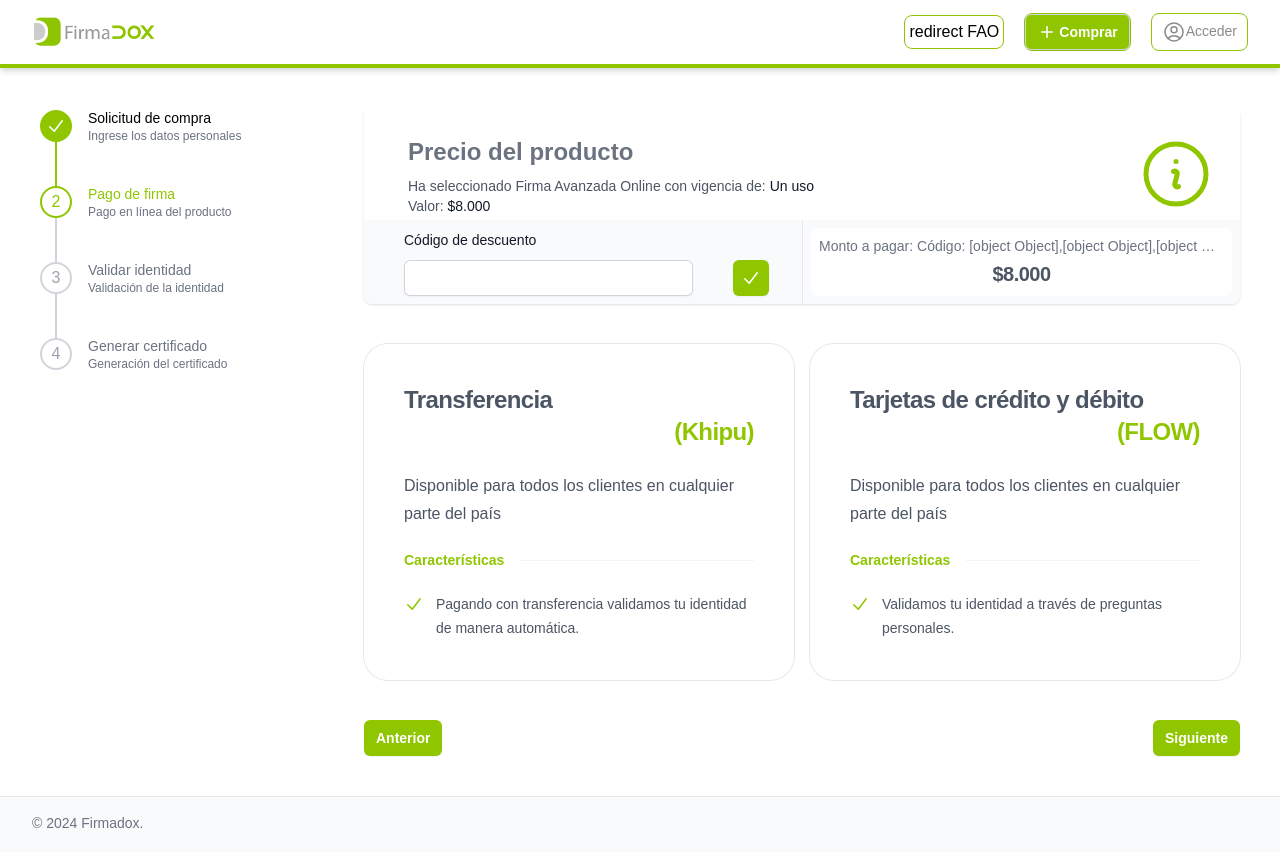
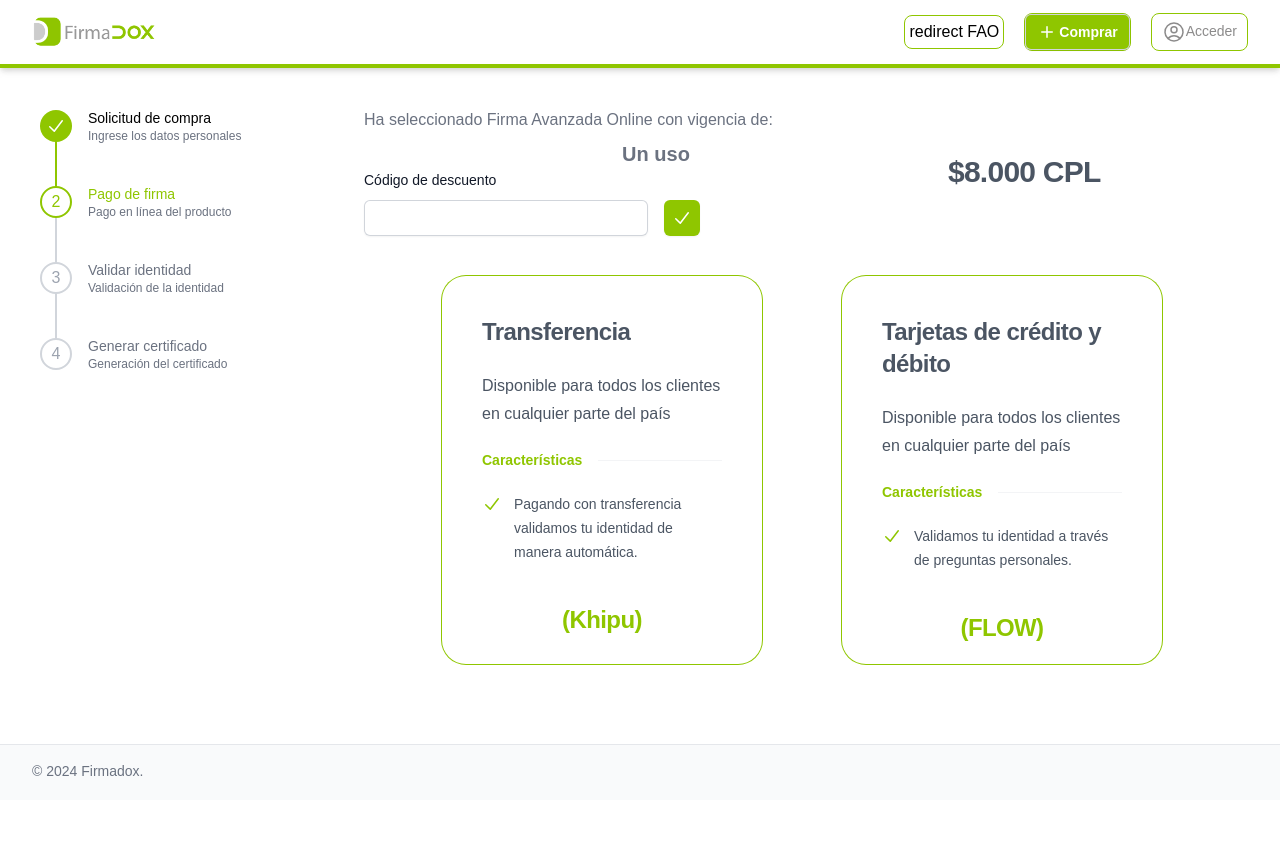
Before and after one commit to feriveragom/rvtfao, a React (Vite) app: page /fao in a window 1280 px wide. After the commit the page ends 800 px from the top, so only its background shows below. Built offline with nearby package versions, Linux system fonts and the light colour scheme.

Commit message:
Maquetacion del formulario

```diff
--- a/src/components/Fao.jsx
+++ b/src/components/Fao.jsx
@@ -3,9 +3,9 @@ import { useState } from 'react'
 import Steps from "./Steps"
 import TermCond from './TermCond'
 
-import { Step1, Step2, Step3, Step4, includedFeatures1, includedFeatures2 } from './DataUtils';
+import { stepc1, stepc2, stepc3, stepc4, includedFeatures1, includedFeatures2 } from './DataUtils';
 import Maqueta1 from './Maqueta1';
-import Tarjeta from './Tarjeta';
+import Informacion from './Informacion';
 import Secciones from './Secciones';
 
 const mailingLists = [
@@ -21,8 +21,8 @@ function Fao() {
   const [open, setOpen] = useState(false)
   const [enabled, setEnabled] = useState(false)
   const [submitted, setSubmitted] = useState(false)
-  const [codigo, setCodigo] = useState(Step2)
-  const [steps, setSteps] = useState(Step2)
+  const [codigo, setCodigo] = useState("")
+  const [steps, setSteps] = useState(stepc2)
 
   const onSubmit = (data) => {
     setSubmitted(true)
@@ -30,9 +30,7 @@ function Fao() {
 
     if (enabled) {
       // TODO
-      setSteps(Step2)
-
-
+      setSteps(stepc2)
     }
   };
 
@@ -46,27 +44,27 @@ function Fao() {
   const step2 = () => {
     return (
       <div className="col-span-3 p-10 space-y-10">
-        <Tarjeta name="Precio del producto" codigo={codigo} onSubmit2={onSubmit2} selectedMailingLists={selectedMailingLists} />
-        <div className='grid grid-cols-2 gap-4'>
-          <div className='col-span-1'><Secciones title="Transferencia" subtitle="(Khipu)" description={desc} includedFeatures={includedFeatures1} /></div>
-          <div className='col-span-1'><Secciones title="Tarjetas de crédito y débito" subtitle="(FLOW)" description={desc} includedFeatures={includedFeatures2} /></div>
+        <Informacion codigo={codigo} onSubmit2={onSubmit2} selectedMailingLists={selectedMailingLists} />
+        <div className='flex space-x-20 px-10 justify-center'>
+          <Secciones title="Transferencia" subtitle="(Khipu)" description={desc} includedFeatures={includedFeatures1} />
+          <Secciones title="Tarjetas de crédito y débito" subtitle="(FLOW)" description={desc} includedFeatures={includedFeatures2} />
         </div>
         <div className="flex justify-between">
           {/* <div></div> */}
-          <button
+          {/* <button
             type="button"
-            onClick={() => setSteps(Step1)}
+            onClick={() => setSteps(stepc1)}
             className="rounded-md bg-primary px-3 py-2 text-sm font-semibold text-white shadow-sm hover:bg-phover focus-visible:outline focus-visible:outline-2 focus-visible:outline-offset-2 focus-visible:outline-phover"
           >
             Anterior
           </button>
           <button
             type="button"
-            onClick={() => setSteps(Step3)}
+            onClick={() => setSteps(stepc3)}
             className="rounded-md bg-primary px-3 py-2 text-sm font-semibold text-white shadow-sm hover:bg-phover focus-visible:outline focus-visible:outline-2 focus-visible:outline-offset-2 focus-visible:outline-phover"
           >
             Siguiente
-          </button>
+          </button> */}
         </div>
       </div>
     )
@@ -78,14 +76,14 @@ function Fao() {
         <div className="flex justify-between">
           <button
             type="button"
-            onClick={() => setSteps(Step2)}
+            onClick={() => setSteps(stepc2)}
             className="rounded-md bg-primary px-3 py-2 text-sm font-semibold text-white shadow-sm hover:bg-phover focus-visible:outline focus-visible:outline-2 focus-visible:outline-offset-2 focus-visible:outline-phover"
           >
             Anterior
           </button>
           <button
             type="button"
-            onClick={() => setSteps(Step4)}
+            onClick={() => setSteps(stepc4)}
             className="rounded-md bg-primary px-3 py-2 text-sm font-semibold text-white shadow-sm hover:bg-phover focus-visible:outline focus-visible:outline-2 focus-visible:outline-offset-2 focus-visible:outline-phover"
           >
             Siguiente
@@ -101,7 +99,7 @@ function Fao() {
         <div className="flex justify-between">
           <button
             type="button"
-            onClick={() => setSteps(Step3)}
+            onClick={() => setSteps(stepc3)}
             className="rounded-md bg-primary px-3 py-2 text-sm font-semibold text-white shadow-sm hover:bg-phover focus-visible:outline focus-visible:outline-2 focus-visible:outline-offset-2 focus-visible:outline-phover"
           >
             Anterior
--- /dev/null
+++ b/src/components/Informacion.jsx
@@ -0,0 +1,46 @@
+
+import { InformationCircleIcon } from '@heroicons/react/24/outline'
+import { CheckIcon } from '@heroicons/react/20/solid'
+import { useForm } from 'react-hook-form';
+
+export default function Informacion({ codigo, onSubmit2, selectedMailingLists }) {
+  const { register, handleSubmit, formState: { errors } } = useForm();
+  return (
+    <div className='grid grid-cols-3'>
+      <div className='col-span-2'>
+        <p className="text-base text-gray-500 mb-2">{selectedMailingLists ? "Ha seleccionado Firma Avanzada Online con vigencia de: " : ""}</p>
+        <p className='text-gray-500 font-semibold text-xl text-center'>{selectedMailingLists ? selectedMailingLists.title : ""}</p>
+        <form onSubmit={handleSubmit(onSubmit2)} className="grid grid-cols-4 gap-4 ">
+          <div className='col-span-2'>
+            <label title='Este campo es requerido para validar la vigencia de tu documento de identidad' htmlFor="serie" className="block text-sm font-medium leading-6 text-gray-900">
+              Código de descuento
+            </label>
+            <div className="mt-2">
+              <input
+                {...register("codigo")}
+                type="text"
+                name="codigo"
+                id="codigo"
+                autoComplete="given-name"
+                className="pl-1 w-full rounded-md border-0 py-1.5 text-gray-900 shadow-sm ring-1 ring-inset ring-gray-300 placeholder:text-gray-400 focus:ring-2 focus:ring-inset focus:ring-primary sm:text-sm sm:leading-6"
+              />
+            </div>
+          </div>
+          <div className='col-span-1 flex flex-col justify-end items-left'>
+            <button
+              type="submit"
+              title='Aplicar código de descuento'
+              className="w-9 h-9 rounded-md bg-primary px-2 text-sm font-semibold text-white shadow-sm hover:bg-phover focus-visible:outline focus-visible:outline-2 focus-visible:outline-offset-2 focus-visible:outline-phover"
+            >
+              <CheckIcon className="h-5 w-5 text-white" aria-hidden="true" />
+            </button>
+          </div>
+        </form>
+      </div>
+      <div className="col-span-1 flex flex-col justify-center text-start text-3xl font-semibold tracking-tight text-gray-600">
+          {selectedMailingLists ? selectedMailingLists.price + " CPL" : ""}
+      </div>
+    </div>
+
+  )
+}
--- a/src/components/Maqueta1.jsx
+++ b/src/components/Maqueta1.jsx
@@ -57,7 +57,7 @@ function Maqueta1({ selectedMailingLists, setSelectedMailingLists, mailingLists,
                   <span className="flex select-none items-center pl-3 text-gray-500 sm:text-sm">+56</span>
                   <input
                     {...register("telefono", { required: true })}
-                    type="number"
+                    type="text"
                     name="telefono"
                     id="telefono"
                     autoComplete="telefono"
--- a/src/components/Secciones.jsx
+++ b/src/components/Secciones.jsx
@@ -2,10 +2,10 @@ import { CheckIcon } from '@heroicons/react/20/solid'
 
 export default function Example({title, subtitle, description, includedFeatures}) {
   return (
-    <div className="rounded-3xl ring-1 ring-gray-200">
+    <div className="rounded-3xl ring-1 ring-primary hover:ring-phover w-80">
       <div className="p-10">
         <h3 className="text-2xl font-bold tracking-tight text-gray-600">{title}</h3>
-        <a href='#' className="text-2xl font-bold tracking-tight flex flex-col text-end text-primary hover:underline">{subtitle}</a>
+
         <p className="mt-6 text-base leading-7 text-gray-600">
           {description}
         </p>
@@ -25,6 +25,7 @@ export default function Example({title, subtitle, description, includedFeatures}
           ))}
         </ul>
       </div>
+      <a href='#' className="text-2xl pb-5 font-bold tracking-tight flex flex-col text-center text-primary hover:underline">{subtitle}</a>
     </div>
   )
 }
--- a/src/components/Tarjeta.jsx
+++ /dev/null
@@ -1,72 +0,0 @@
-
-import { InformationCircleIcon } from '@heroicons/react/24/outline'
-import { CheckIcon } from '@heroicons/react/20/solid'
-import { useForm } from 'react-hook-form';
-
-export default function Tarjeta({ name, codigo, onSubmit2, selectedMailingLists }) {
-  const { register, handleSubmit, formState: { errors } } = useForm();
-  return (
-    <div className="overflow-hidden rounded-lg bg-white shadow">
-      <h2 className="sr-only" id="profile-overview-title">
-        Profile Overview
-      </h2>
-      <div className="bg-white p-6 pb-1">
-        <div className="sm:flex sm:items-center sm:justify-between">
-          <div className="sm:flex sm:space-x-5">
-            <div className="flex-shrink-0">
-
-            </div>
-            <div className="mt-4 text-center sm:mt-0 sm:pt-1 sm:text-left">
-              <p className="text-xl font-semibold text-gray-500 sm:text-2xl mb-2">{name}</p>
-              <p className="text-sm font-medium text-gray-600">{selectedMailingLists ? "Ha seleccionado Firma Avanzada Online con vigencia de: "   : ""}
-                <span className='text-gray-900'>{selectedMailingLists ? selectedMailingLists.title : ""}</span>
-              </p>
-              <p className="text-sm font-medium text-gray-600">{selectedMailingLists ? "Valor: " : ""}
-              <span className='text-gray-900'>{selectedMailingLists ? selectedMailingLists.price : ""}</span>
-              </p>
-            </div>
-          </div>
-          <div className="mt-5 flex justify-center sm:mt-0">
-            <InformationCircleIcon className="h-20 w-20 text-primary hover:text-phover" />
-          </div>
-        </div>
-      </div>
-      <div className="grid grid-cols-2 border-gray-200 bg-gray-50 divide-x ">
-        <div className="col-span-1 ">
-          <form onSubmit={handleSubmit(onSubmit2)} className="grid grid-cols-4 gap-4 p-2 pl-10">
-            <div className='col-span-3'>
-              <label title='Este campo es requerido para validar la vigencia de tu documento de identidad' htmlFor="serie" className="block text-sm font-medium leading-6 text-gray-900">
-                Código de descuento
-              </label>
-              <div className="mt-2">
-                <input
-                  {...register("codigo")}
-                  type="text"
-                  name="codigo"
-                  id="codigo"
-                  autoComplete="given-name"
-                  className="pl-1 w-full rounded-md border-0 py-1.5 text-gray-900 shadow-sm ring-1 ring-inset ring-gray-300 placeholder:text-gray-400 focus:ring-2 focus:ring-inset focus:ring-primary sm:text-sm sm:leading-6"
-                />
-              </div>
-            </div>
-            <div className='col-span-1 flex flex-col justify-end items-center'>
-              <button
-                type="submit"
-                title='Aplicar código de descuento'
-                className="w-9 h-9 rounded-md bg-primary px-2 text-sm font-semibold text-white shadow-sm hover:bg-phover focus-visible:outline focus-visible:outline-2 focus-visible:outline-offset-2 focus-visible:outline-phover"
-              >
-                <CheckIcon className="h-5 w-5 text-white" aria-hidden="true" />
-              </button>
-            </div>
-          </form>
-        </div>
-        <div className="col-span-1 flex flex-col">
-            <div className="overflow-hidden rounded-lg bg-white m-2 p-2">
-            <dt className="truncate text-sm font-medium text-gray-500">Monto a pagar: { codigo != "" ? "Código: " + codigo : ""}</dt>
-              <dd className="mt-1 text-xl font-semibold tracking-tight text-gray-600 flex flex-col text-center">{selectedMailingLists ? selectedMailingLists.price : ""}</dd>
-            </div>
-        </div>
-      </div>
-    </div>
-  )
-}
```
Also changed, not shown: src/components/DataUtils.jsx (+4 -12 lines).
